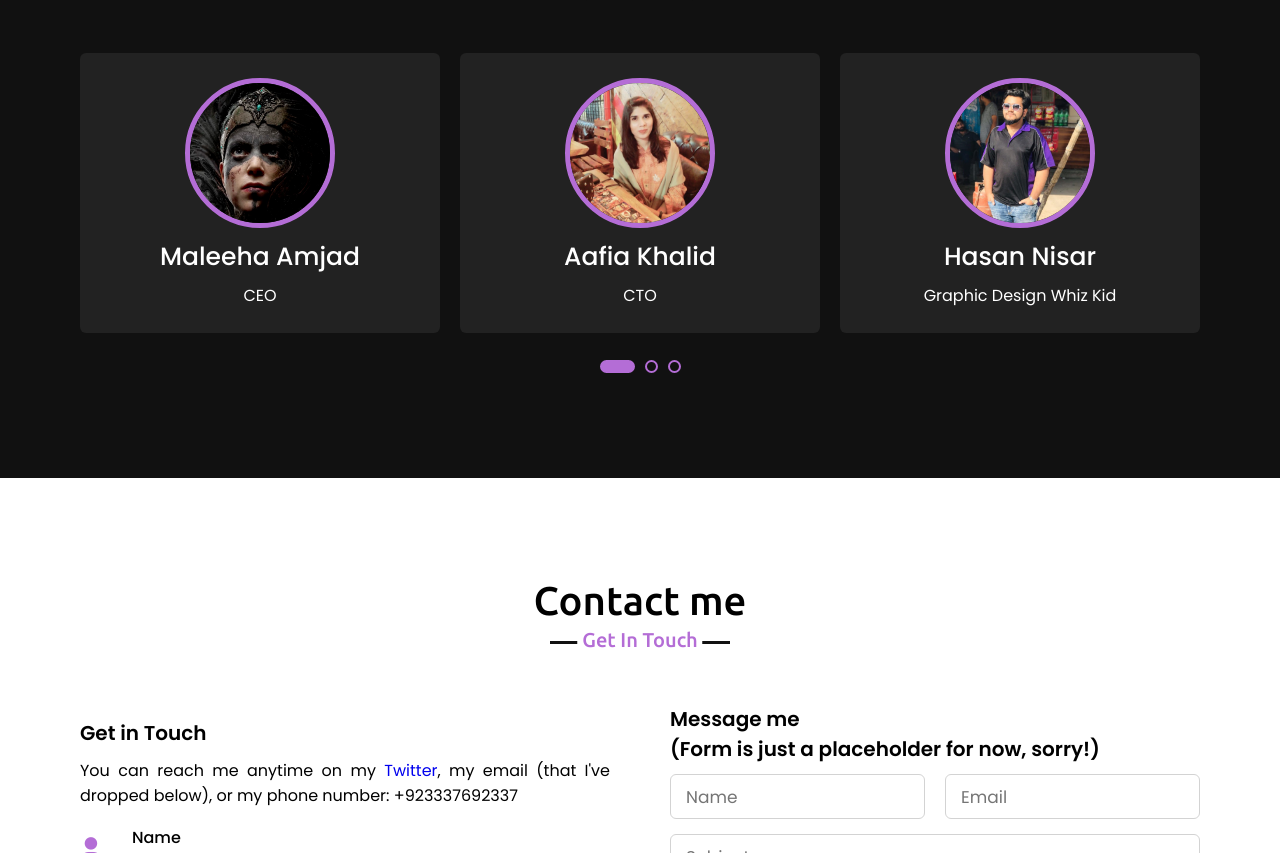
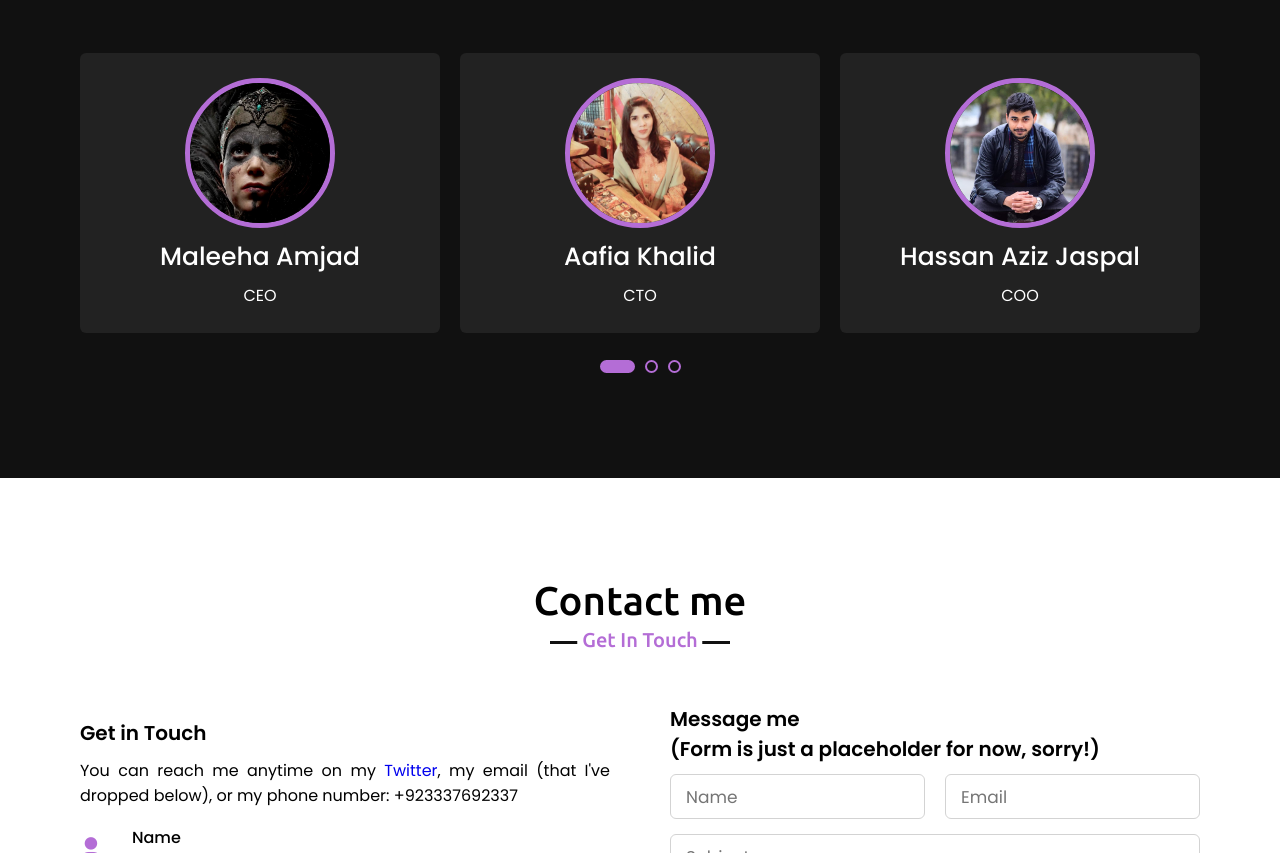
Before and after one commit to ibstatech/landing-page, a plain HTML site: page index.html in a window 1280 px wide. Shown: the part 2864-3717 px from the top of the page. Drawn offline with nearby package versions, Linux system fonts and the light colour scheme.

Commit message:
Update index.html

```diff
--- a/index.html
+++ b/index.html
@@ -168,16 +168,9 @@
                 </div>
                 <div class="card">
                     <div class="box">
-                        <img src="images/nisar.jpg" alt="">
-                        <div class="text">Hasan Nisar</div>
-                        <p>Graphic Design Whiz Kid</p>
-                    </div>
-                </div>
-                <div class="card">
-                    <div class="box">
                         <img src="images/jaspal.jpeg" alt="">
                         <div class="text">Hassan Aziz Jaspal</div>
-                        <p>Chief Operations Officer</p>
+                        <p>COO</p>
                     </div>
                 </div>
                 <div class="card">
@@ -192,6 +185,13 @@
                         <img src="images/akash.jpg" alt="">
                         <div class="text">Akash Hashmi Qureshi</div>
                         <p>Full Stack Development Guru</p>
+                    </div>
+                </div>
+                <div class="card">
+                    <div class="box">
+                        <img src="images/nisar.jpg" alt="">
+                        <div class="text">Hasan Nisar</div>
+                        <p>Graphic Design Whiz Kid</p>
                     </div>
                 </div>
                  <div class="card">
```
